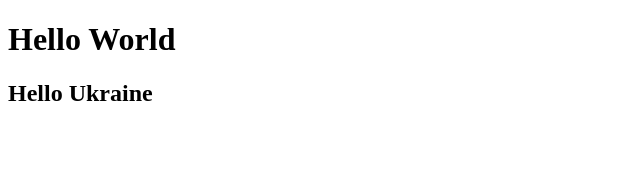
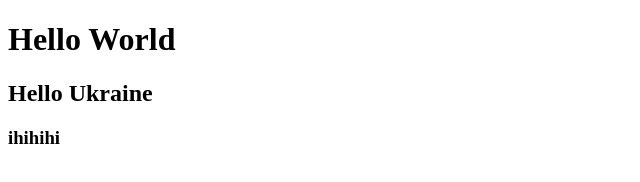
Before and after one commit to DabS1792/study_first_proj, a plain HTML site: page index.html in a window 1280 px wide. Shown: the full height of the page, 0-640 px from the left. Drawn offline with Linux system fonts and the light colour scheme.

Commit message:
another commit

```diff
--- a/index.html
+++ b/index.html
@@ -2,21 +2,22 @@
 <html lang="en">
 
 <head>
-   <meta charset="UTF-8">
-   <meta http-equiv="X-UA-Compatible" content="IE=edge">
-   <meta name="viewport" content="width=device-width, initial-scale=1.0">
-   <title>Study</title>
+    <meta charset="UTF-8">
+    <meta http-equiv="X-UA-Compatible" content="IE=edge">
+    <meta name="viewport" content="width=device-width, initial-scale=1.0">
+    <title>Study</title>
 </head>
 
 <h1>Hello World</h1>
 <h2>Hello Ukraine</h2>
+<h3>ihihihi</h3>
 
 <script src="main.js"></script>
 
 <body>
 
 
-   <script src="main.js"></script>
+    <script src="main.js"></script>
 </body>
 
 </html>
```
